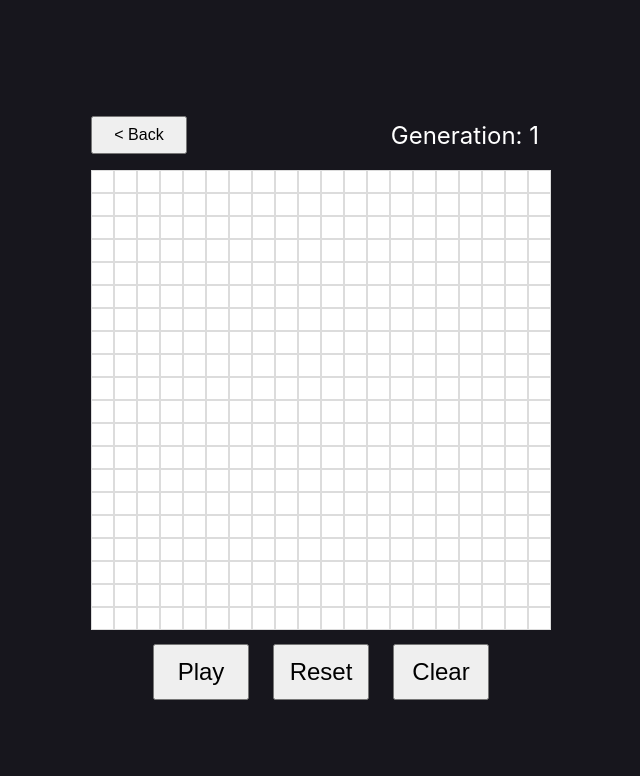
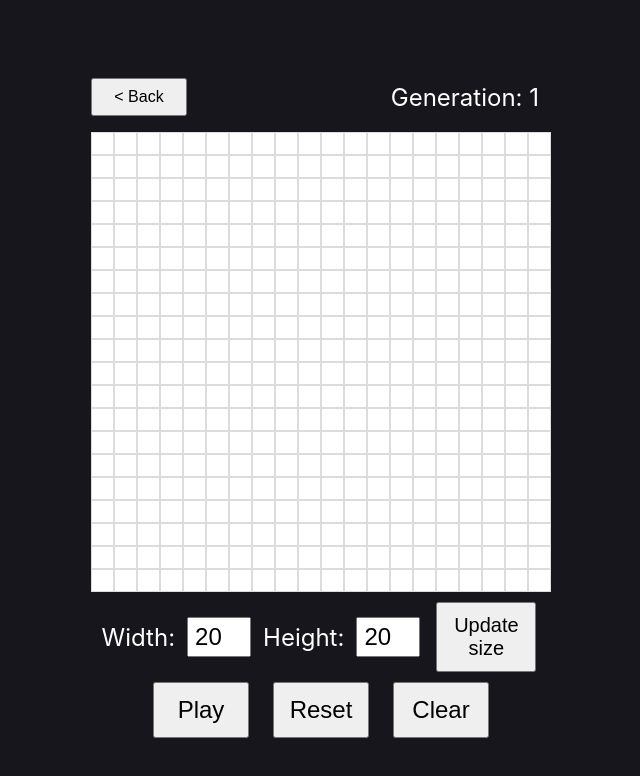
Before and after one commit to spoge/game-of-life, a React (Create React App) app: page / in a window 1280 px wide. Shown: the top 776 px of the page, without its empty margins (319-959 px from the left). Built offline with nearby package versions, Linux system fonts and the light colour scheme.

Commit message:
Add board size input fields

```diff
--- a/src/App.css
+++ b/src/App.css
@@ -18,7 +18,7 @@
   align-self: flex-start;
 }
 
-.upper-ui {
+.game-header {
   display: flex;
   justify-content: space-between;
   align-items: baseline;
@@ -38,11 +38,18 @@
 }
 
 .game-buttons {
-  margin-top: 1em;
+  /*margin-top: 1em;*/
   display: flex;
   align-self: center;
   align-items: center;
   justify-content: center;
+}
+
+.small-game-button {
+  padding: 0.5em;
+  margin: 0.5em 0.5em;
+  font-size: 20px;
+  width: 5em;
 }
 
 .game-button {
--- a/src/Game.tsx
+++ b/src/Game.tsx
@@ -32,6 +32,27 @@ const Game: React.FC<Props> = ({ startWidth, startHeight }) => {
     return () => clearTimeout(timer);
   }, [generation, isSimulating, interval]);
 
+  useEffect(() => {
+    if (width < 1 || height < 1) {
+      setWidth(startWidth);
+      setHeight(startHeight);
+      return;
+    }
+
+    let newStartCells = arrayFromTo(width, height).map((row, width) =>
+      row.map((cell, height) =>
+        startCells.length > height &&
+        startCells[height].length > width &&
+        startCells[width] !== undefined
+          ? startCells[width][height]
+          : cell
+      )
+    );
+
+    setStartCells(newStartCells);
+    setCells(newStartCells);
+  }, [width, height]);
+
   const simulateGeneration = () => {
     setCells(nextGenerationCells);
     setGeneration(generation + 1);
@@ -51,6 +72,14 @@ const Game: React.FC<Props> = ({ startWidth, startHeight }) => {
     setStartCells(newCells);
   };
 
+  const onWidthChange = (value: number) => {
+    setWidth(value);
+  };
+
+  const onHeightChange = (value: number) => {
+    setHeight(value);
+  };
+
   return (
     <div className="game">
       <GameHeader generation={generation} />
@@ -67,8 +96,8 @@ const Game: React.FC<Props> = ({ startWidth, startHeight }) => {
         clearSimulation={clearSimulation}
         width={width}
         height={height}
-        onWidthChange={setWidth}
-        onHeightChange={setHeight}
+        onWidthChange={onWidthChange}
+        onHeightChange={onHeightChange}
       />
     </div>
   );
--- a/src/components/GameHeader.tsx
+++ b/src/components/GameHeader.tsx
@@ -6,7 +6,7 @@ interface Props {
 
 const GameHeader: React.FC<Props> = ({ generation }) => {
   return (
-    <div className="upper-ui">
+    <div className="game-header">
       <button
         className="back-button"
         onClick={() => window.location.assign(window.location.origin)}
--- a/src/components/GameUI.tsx
+++ b/src/components/GameUI.tsx
@@ -1,4 +1,11 @@
-import React, { ChangeEvent } from "react";
+import React, {
+  ChangeEvent,
+  useState,
+  Dispatch,
+  SetStateAction,
+  useRef,
+  createRef,
+} from "react";
 
 interface Props {
   isSimulating: boolean;
@@ -21,25 +28,52 @@ const GameUI: React.FC<Props> = ({
   onWidthChange,
   onHeightChange,
 }) => {
+  const [localWidth, setLocalWidth] = useState(width);
+  const [localHeight, setLocalHeight] = useState(height);
+
+  const setWidthIfValid = (value: number) => {
+    if (value > 0 && value <= 100) {
+      setLocalWidth(value);
+    }
+  };
+
+  const setHeightIfValid = (value: number) => {
+    if (value > 0 && value <= 100) {
+      setLocalHeight(value);
+    }
+  };
+
+  const submitSizeChange = () => {
+    resetSimulation();
+    onWidthChange(localWidth);
+    onHeightChange(localHeight);
+  };
+
   return (
-    <div className="game-ui">
-      {/*<div className="game-inputs">
+    <div className="game-controls">
+      <div className="game-inputs">
         <div className="input-label">Width:</div>
         <input
           className="input-field"
           type="number"
-          defaultValue={width}
-          onChange={(e) => onWidthChange(e.target.valueAsNumber)}
+          min={1}
+          max={100}
+          defaultValue={localWidth}
+          onChange={(e) => setWidthIfValid(e.target.valueAsNumber)}
         />
         <div className="input-label">Height:</div>
         <input
           className="input-field"
           type="number"
-          defaultValue={height}
-          onChange={(e) => onHeightChange(e.target.valueAsNumber)}
+          min={1}
+          max={100}
+          value={localHeight}
+          onChange={(e) => setHeightIfValid(e.target.valueAsNumber)}
         />
+        <button className="small-game-button" onClick={submitSizeChange}>
+          Update size
+        </button>
       </div>
-  */}
       <div className="game-buttons">
         <button className="game-button" onClick={toggleIsSimulating}>
           {isSimulating ? "Pause" : "Play"}
```
